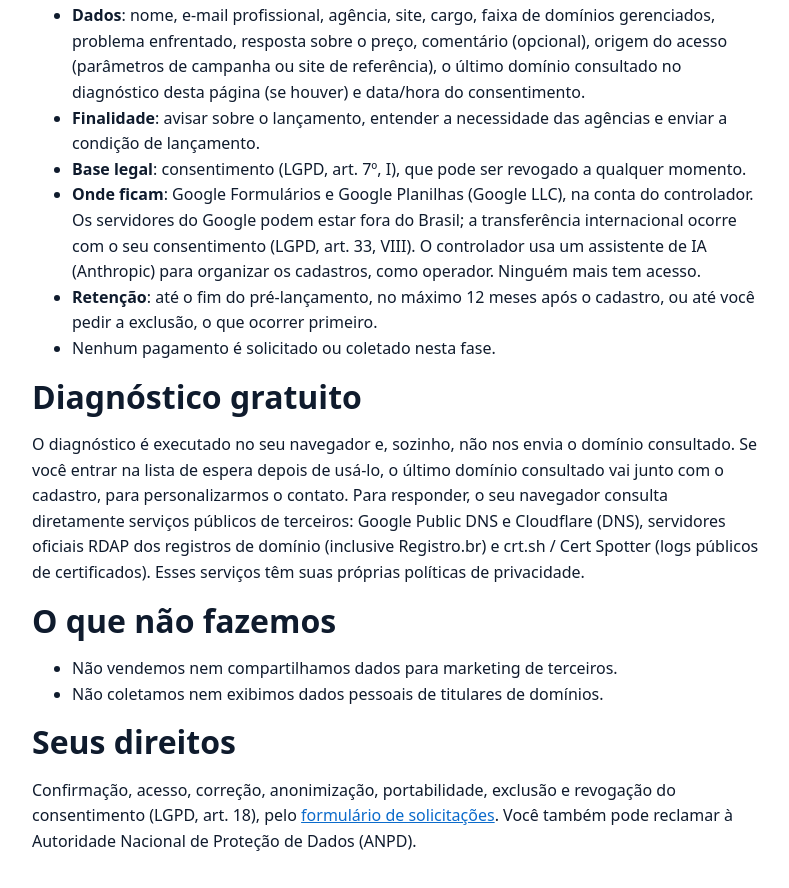
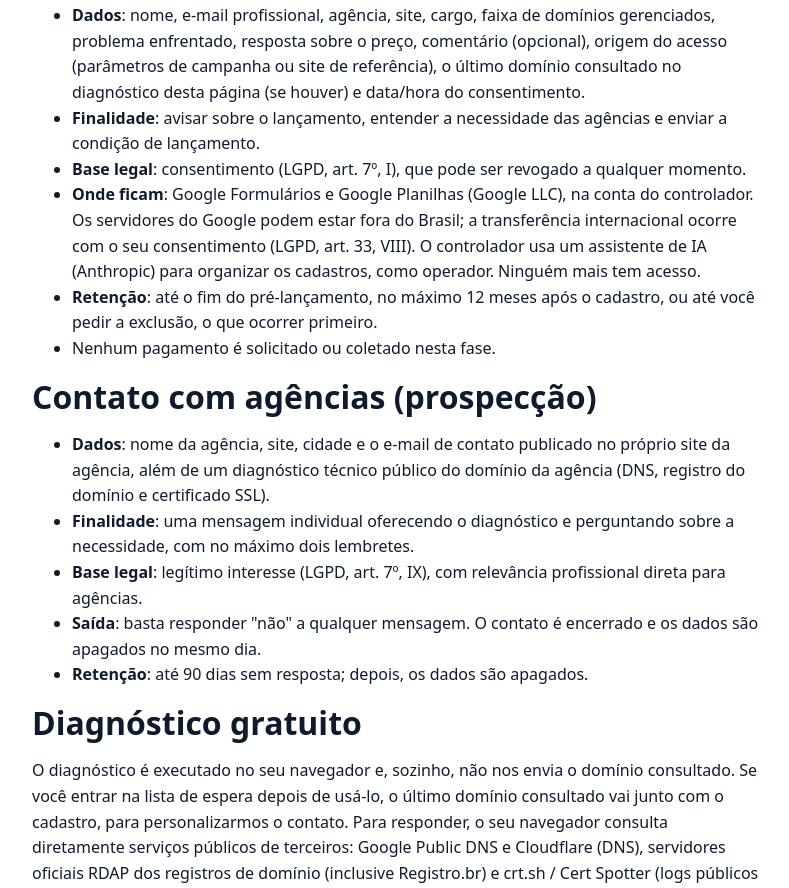
Before and after one commit to Denilsonjalves/vigia-de-dominios, a plain HTML site: page privacidade.html in a window 1280 px wide. Shown: the part 426-1314 px from the top of the page, without its empty margins (244-1033 px from the left). Drawn offline with Linux system fonts and the light colour scheme.

Commit message:
Política: seção de contato com agências (legítimo interesse, saída e retenção)

```diff
--- a/privacidade.html
+++ b/privacidade.html
@@ -33,6 +33,18 @@
       <li>Nenhum pagamento é solicitado ou coletado nesta fase.</li>
     </ul>
 
+    <h2>Contato com agências (prospecção)</h2>
+    <ul>
+      <li><strong>Dados</strong>: nome da agência, site, cidade e o e-mail de contato publicado no próprio site da agência, além
+        de um diagnóstico técnico público do domínio da agência (DNS, registro do domínio e certificado SSL).</li>
+      <li><strong>Finalidade</strong>: uma mensagem individual oferecendo o diagnóstico e perguntando sobre a necessidade, com no
+        máximo dois lembretes.</li>
+      <li><strong>Base legal</strong>: legítimo interesse (LGPD, art. 7º, IX), com relevância profissional direta para agências.</li>
+      <li><strong>Saída</strong>: basta responder "não" a qualquer mensagem. O contato é encerrado e os dados são apagados no
+        mesmo dia.</li>
+      <li><strong>Retenção</strong>: até 90 dias sem resposta; depois, os dados são apagados.</li>
+    </ul>
+
     <h2>Diagnóstico gratuito</h2>
     <p>O diagnóstico é executado no seu navegador e, sozinho, não nos envia o domínio consultado. Se você entrar na lista de
       espera depois de usá-lo, o último domínio consultado vai junto com o cadastro, para personalizarmos o contato. Para
```
